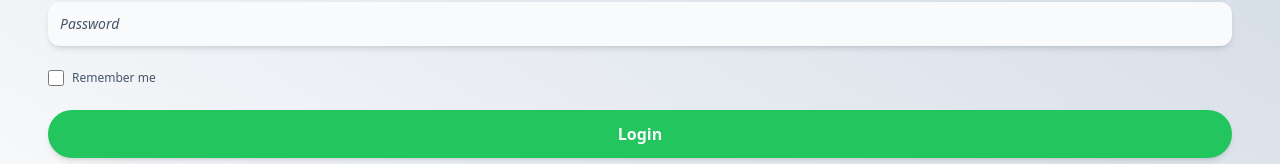
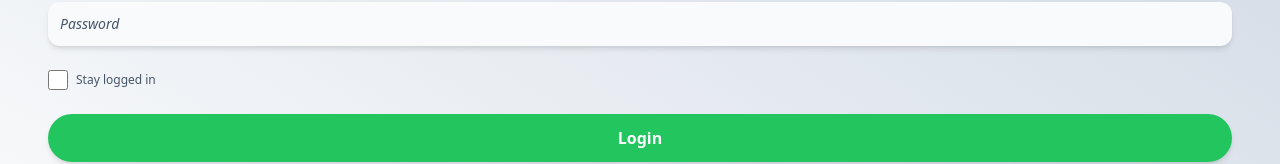
Before and after one commit to srkuleo/noteset, a Next.js app: page /login in a window 1280 px wide. Shown: the part 374-538 px from the top of the page. Built offline with nearby package versions, Linux system fonts and the light colour scheme.

Commit message:
CHANGES: small changes to checkbox and label UI

```diff
--- a/src/app/login/page.tsx
+++ b/src/app/login/page.tsx
@@ -37,13 +37,13 @@ export default function LoginPage() {
             type="checkbox"
             id="remember-me"
             name="remember-me"
-            className="h-4 w-4 accent-green-500 dark:accent-green-600"
+            className="h-5 w-5 accent-green-500 dark:accent-green-600"
           />
           <label
             htmlFor="remember-me"
             className="text-xs text-slate-600 dark:text-slate-300"
           >
-            Remember me
+            Stay logged in
           </label>
         </div>
         <SubmitFormBtn>Login</SubmitFormBtn>
```
